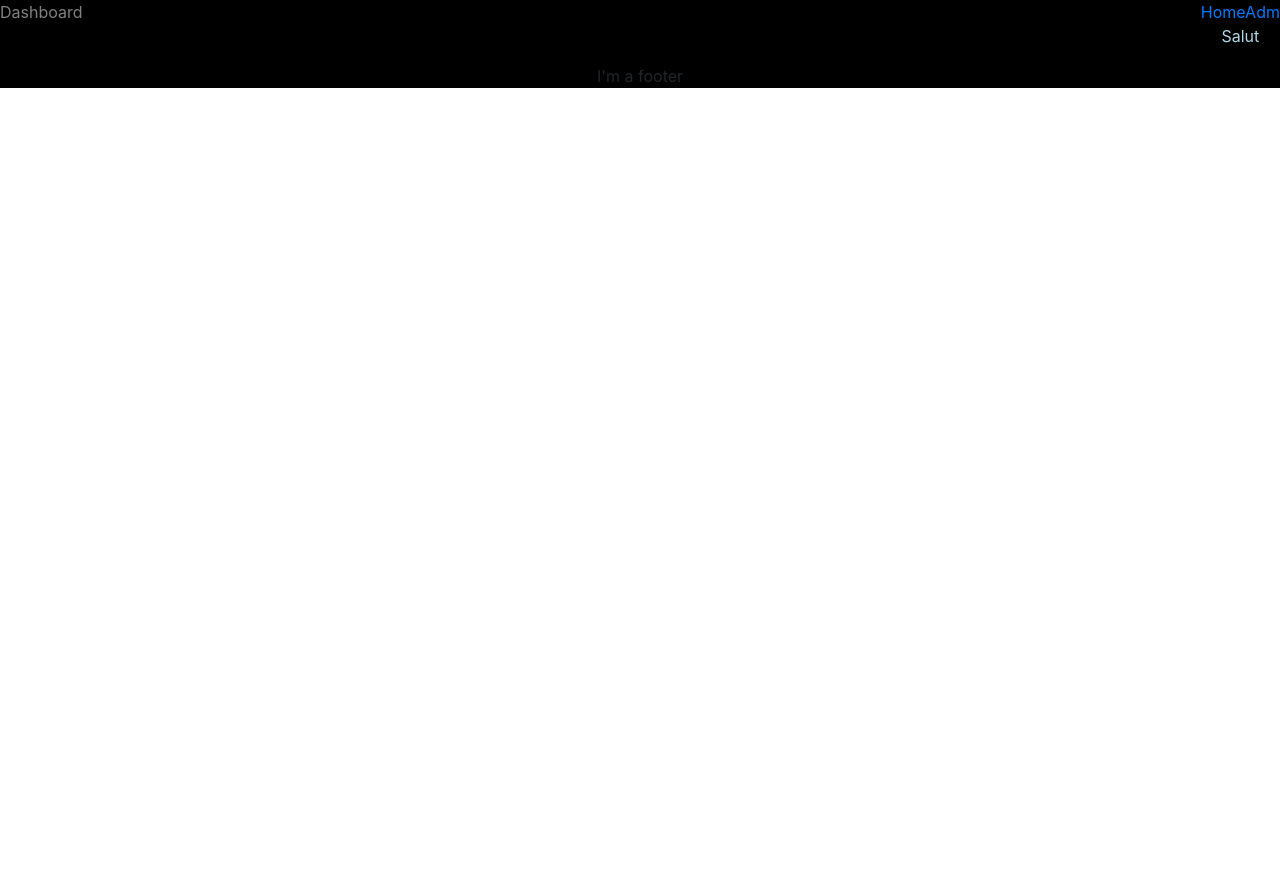
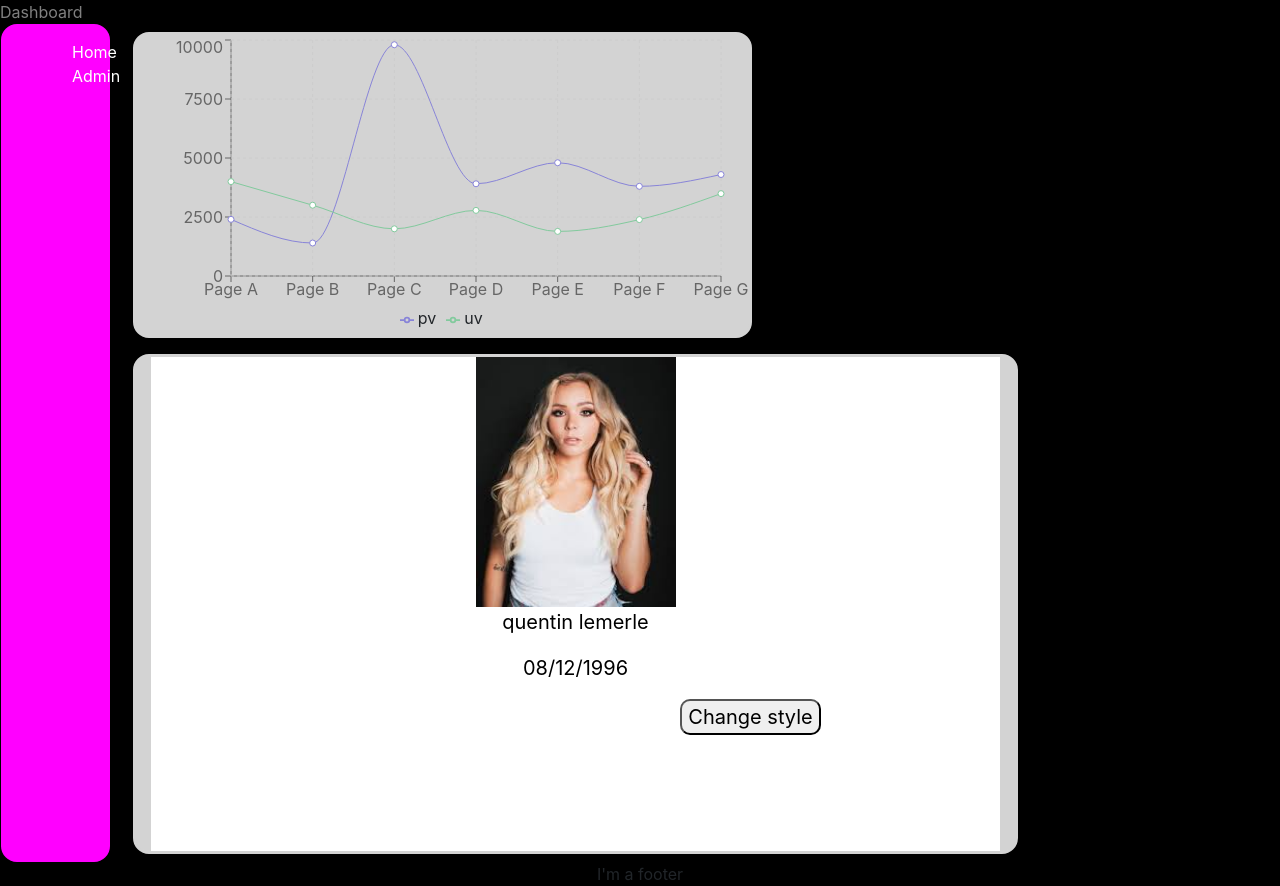
Before and after one commit to Quentin420/Projet_React, a React (Create React App) app in the folder projet/: page / in a window 1280 px wide. Before the commit the page ends 800 px from the top, so only its background shows below. Built offline with nearby package versions, Linux system fonts and the light colour scheme.

Commit message:
Intégration components au dashboard (Profil et chart)

```diff
--- a/projet/src/App.css
+++ b/projet/src/App.css
@@ -3,17 +3,31 @@
   background-color: black;
 }
 
-.projet{
+.header{
   font-size: 1em;
   color: grey;
+  background-color: black;
+  text-align: left;
 }
 
 .link{
   font-size: 1em;
-  color: lightblue;
+  color: white;
+  background-color: magenta;
+  border-radius: 1em;
+  border: 1em solid magenta;
+  margin-left: 1em;
+
 }
 
-.header{
-  background-color: black;
+.link nav{
+	margin-right: 2.5em;
+}
 
+.link nav ul{
+	list-style-type:none;
 }
+
+.linkCol {
+	color:white;
+}
--- a/projet/src/App.js
+++ b/projet/src/App.js
@@ -8,24 +8,31 @@ class App extends Component {
   render() {
     return (
       <div className="App">
-
       <Row>
       <Col xl="12">
         <header className="header">
-        <Row>
-        <Col xl="1" className="projet">Dashboard</Col>
-        <Col xl="10"></Col>
-        <Col xl="1" className="link">
+        Dashboard
+        </header>
+      </Col>
+      </Row>
 
-          <Link to="/">Home</Link>
-          <Link to="/admin">Admin</Link>
-          <Route/>
-          </Col>
-
-          </Row>
-        </header>
-        </Col>
-        </Row>
+      <Row>
+      <Col xl="1" lg="2" md="3" sm="4" xs="5" className="link">
+      <aside>
+          <nav>
+          <ul>
+          <li><Link className="linkCol" to="/">Home</Link></li>
+          <li><Link className="linkCol" to="/admin">Admin</Link></li>
+          </ul>
+          </nav>
+         </aside>
+      </Col>
+      <Col xl="10" lg="9" md="8" sm="7" xs="6">
+      <main>
+       <Route/>
+      </main>
+      </Col>
+      </Row>
 
         <footer>
         I'm a footer
--- a/projet/src/Components/Chart.css
+++ b/projet/src/Components/Chart.css
@@ -2,8 +2,4 @@ div{
   -webkit-box-sizing: border-box;
   -moz-box-sizing: border-box;
   box-sizing: border-box;
-  padding: 10px;
-  width: 800px;
-  height: 800px;
-  background-color: #fff;
 }
--- a/projet/src/Components/Profil.css
+++ b/projet/src/Components/Profil.css
@@ -1,15 +1,11 @@
 .Profil {
-	width: 500px;
-	height:500px;
-	margin-left: 500px;
-	margin-bottom: 10px;
-	border-radius: 10px;
+	width: 100%;
+	height:100%;
   	text-align: center;
   	font-style: bold;
   	font-size: 20px;
   	color: black;
   	background-color: white;
-  	border: 2px solid red;
 }
 
 .image{
--- /dev/null
+++ b/projet/src/Container/Home.css
@@ -0,0 +1,15 @@
+.chart{
+	background-color: lightgrey;
+  border-radius: 1em;
+  border: 0.2em solid lightgrey;
+  margin: 0.5em;
+}
+
+.profil{
+	background-color: lightgrey;
+  border-radius: 1em;
+  border: 0.2em solid lightgrey;
+  margin: 0.5em;
+  width: 500px;
+	height:500px;
+}
--- a/projet/src/Container/Home.js
+++ b/projet/src/Container/Home.js
@@ -1,14 +1,42 @@
 import React, { Component } from 'react';
+import './Home.css';
 import {Container, Row, Col} from 'reactstrap';
+import Profil from '../Components/Profil';
+import jeanne from '../Images/jeanne.jpg';
+import Followers from '../Components/Followers';
+import Chart from '../Components/Chart';
+
+
+const infos = [
+      {name: 'Page A', uv: 4000, pv: 2400, amt: 2400},
+      {name: 'Page B', uv: 3000, pv: 1398, amt: 2210},
+      {name: 'Page C', uv: 2000, pv: 9800, amt: 2290},
+      {name: 'Page D', uv: 2780, pv: 3908, amt: 2000},
+      {name: 'Page E', uv: 1890, pv: 4800, amt: 2181},
+      {name: 'Page F', uv: 2390, pv: 3800, amt: 2500},
+      {name: 'Page G', uv: 3490, pv: 4300, amt: 2100},
+];
 
 
 class Home extends Component {
   render() {
     return (
     	<Container>
-      <div >
-         <p>Salut</p>
-      </div>
+    	<Row>
+
+    	<Col xl="7" className="chart"><Chart data={infos}/></Col>
+    	</Row>
+    	<Row>
+    	<Col xl="10" className="profil"><Profil
+             prenom="quentin"
+             nom="lemerle"
+             naissance="08/12/1996"
+             image={jeanne}
+             bgcolor="white"
+              />
+        </Col>
+    	</Row>
+
       </Container>
     );
   }
```
